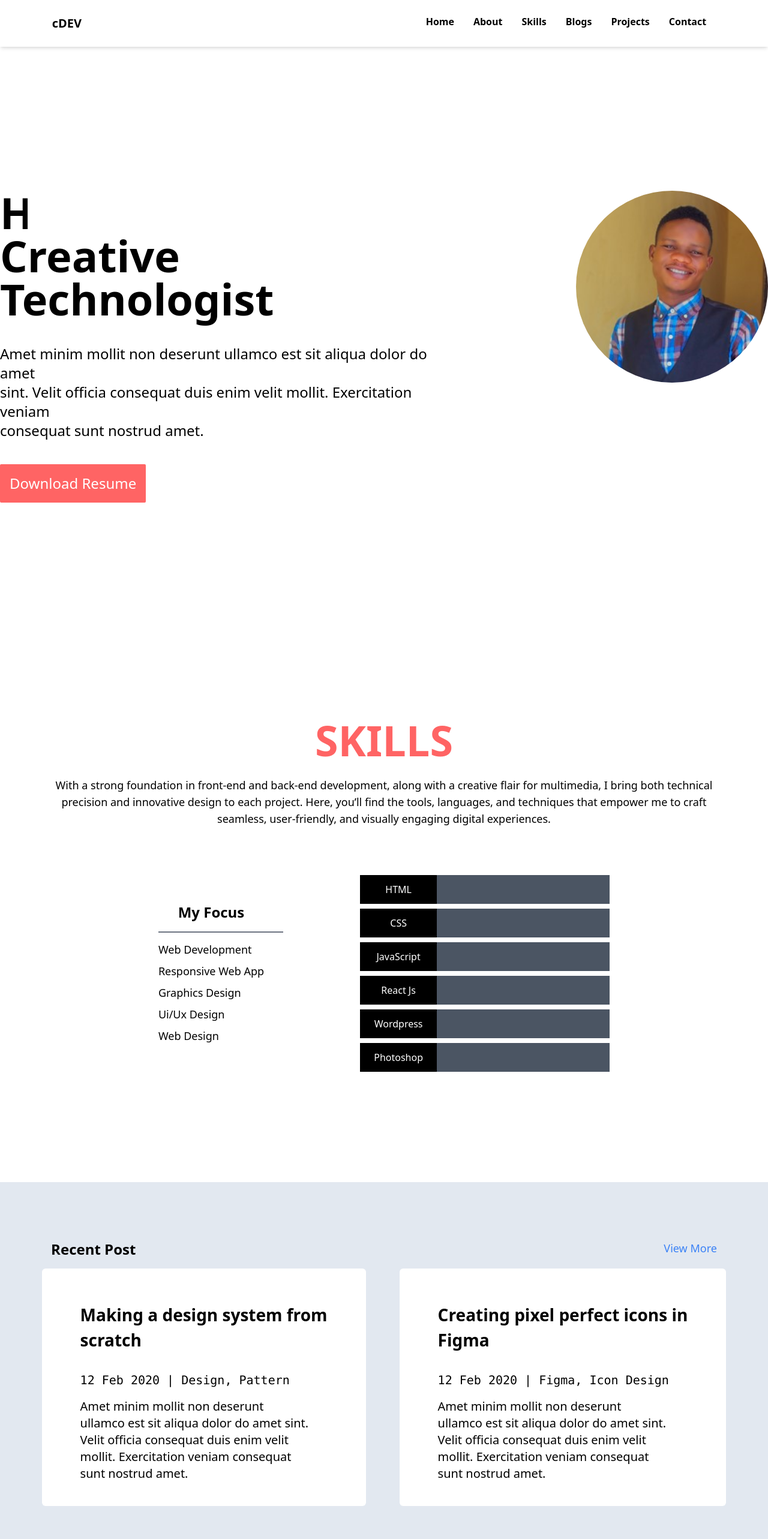
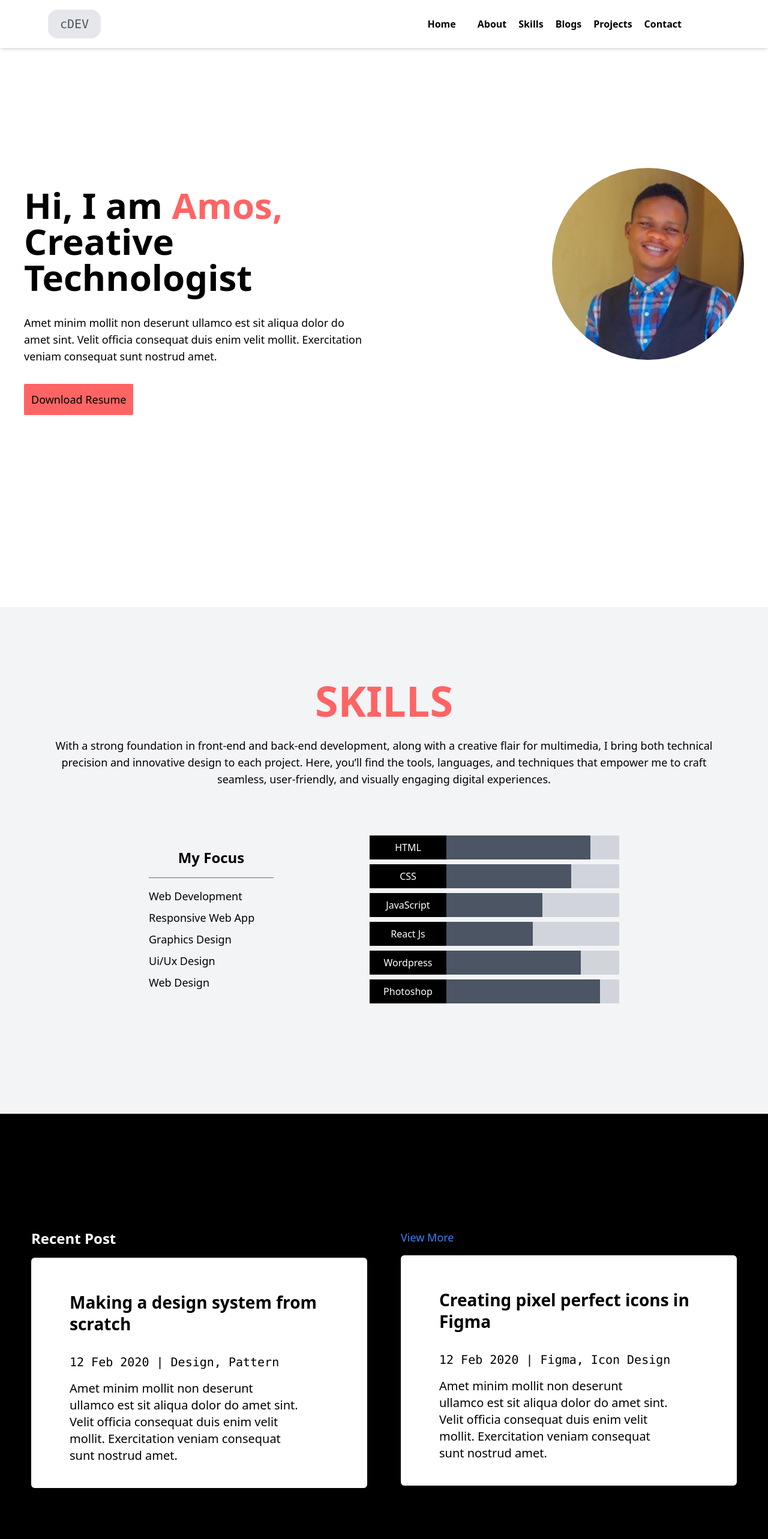
Before and after one commit to CreativeArm/Portfolio, a React (Vite) app: page / in a window 1280 px wide. Shown: the top 2566 px of the page at 60% size. Built offline with nearby package versions, Linux system fonts and the light colour scheme.

Commit message:
latest commit

```diff
--- a/src/components/Blog.jsx
+++ b/src/components/Blog.jsx
@@ -2,35 +2,49 @@ import React from "react";
 
 export default function Blog() {
   return (
-    <div className="bg-slate-200 py-20">
-      <div className="flex justify-center space-x-[55rem] py-4">
-        <h1 className="text-2xl font-semibold">Recent Post</h1>
-        <p className="text-blue-500 text-lg hover:text-blue-700">
-          <a href="#">View More</a>
-        </p>
-      </div>
-      <div className="flex justify-center space-x-14 ">
-        <div className="bg-white rounded-md px-16 py-10">
-          <h1 className="text-[28px] font-bold py-4">
-            Making a design system from <br /> scratch
+    <div className="bg-black md:py-40 py-32 ">
+      <div className="lg:flex justify-center lg:space-x-14 pt-4 ">
+        <div>
+          <h1 className="lg:text-2xl font-semibold text-white lg:py-4 mb-5 md:m-0 ml-12">
+            Recent Post
           </h1>
-          <pre className="text-xl py-4 ">12 Feb 2020 | Design, Pattern</pre>
-          <p className="max-w-[24rem]  text-xl">
-            Amet minim mollit non deserunt ullamco est sit aliqua dolor do amet
-            sint. Velit officia consequat duis enim velit mollit. Exercitation
-            veniam consequat sunt nostrud amet.
+          <div className="bg-white shadow-sm rounded-md md:px-16 md:py-10 md:text-start text-center mb-4 w-96 md:w-[35rem] py-20 mr-auto ml-auto">
+            <h1 className="md:text-[28px] md:font-bold md:py-4 md:max-w-md max-w-full text-3xl py-8">
+              Making a design system from scratch
+            </h1>
+            <pre className="md:text-xl md:py-4 text-lg py-5 ">
+              12 Feb 2020 | Design, Pattern
+            </pre>
+            <p className="md:max-w-[24rem]  md:text-xl max-w-80 text-center mr-auto ml-auto md:m-0 md:text-left">
+              Amet minim mollit non deserunt ullamco est sit aliqua dolor do
+              amet sint. Velit officia consequat duis enim velit mollit.
+              Exercitation veniam consequat sunt nostrud amet.
+            </p>
+          </div>
+        </div>
+        <div>
+          <p className="text-blue-500 text-lg hover:text-blue-700 py-4 md:block hidden">
+            <a href="#">View More</a>
           </p>
-        </div>
-        <div className="bg-white rounded-md py-10 px-16">
-          <h1 className="text-[28px] font-bold py-4 ">
-            Creating pixel perfect icons in <br /> Figma
-          </h1>
-          <pre className="text-xl py-4 ">12 Feb 2020 | Figma, Icon Design</pre>
-          <p className="max-w-[24rem] text-xl  ">
-            Amet minim mollit non deserunt ullamco est sit aliqua dolor do amet
-            sint. Velit officia consequat duis enim velit mollit. Exercitation
-            veniam consequat sunt nostrud amet.
-          </p>
+
+          <div className="bg-white shadow-sm rounded-md md:px-16 md:py-10 md:text-start text-center mb-4 w-96 md:w-[35rem] py-20 mr-auto ml-auto">
+            <h1 className="md:text-[28px] md:font-bold md:py-4 md:max-w-md max-w-80 mr-auto ml-auto text-3xl py-8 ">
+              Creating pixel perfect icons in Figma
+            </h1>
+            <pre className="text-xl py-4 ">
+              12 Feb 2020 | Figma, Icon Design
+            </pre>
+            <p className="md:max-w-[24rem]  md:text-xl max-w-80 text-center mr-auto ml-auto md:m-0 md:text-left ">
+              Amet minim mollit non deserunt ullamco est sit aliqua dolor do
+              amet sint. Velit officia consequat duis enim velit mollit.
+              Exercitation veniam consequat sunt nostrud amet.
+            </p>
+          </div>
+          <div className="">
+            <p className="text-blue-500 text-lg  py-4 md:hidden text-center bg-white p-2 rounded-sm block mr-auto ml-auto mt-10 w-32 hover:bg-transparent hover:border-2 hover:border-white hover:text-teal-50">
+              <a href="#">View More</a>
+            </p>
+          </div>
         </div>
       </div>
     </div>
--- a/src/components/Header.jsx
+++ b/src/components/Header.jsx
@@ -1,32 +1,144 @@
-import React from "react";
+import React, { useState } from "react";
 import { Link } from "react-router-dom";
 
 export default function Header() {
+  const [navbar, setNavbar] = useState(false);
+  const cancleClick = () => {
+    if (navbar === true) {
+      setNavbar(false);
+    }
+  };
+
   return (
-    <div className="bg-white flex justify-around py-6 gap-x-96 shadow-md sticky top-0">
     <div>
-        <h1 className="font-bold text-[20px]">cDEV</h1>
+      <nav className="bg-white shadow-md top-0 left-0 right-0 fixed md:h-auto ">
+        <div className="max-w-8xl mx-28 px-4 sm:px-6 lg:px-8">
+          <div className="flex items-center justify-between h-20">
+            <div className="flex-shrink-0 text-gray-600 -ml-16  ">
+              <Link
+                href={"/"}
+                onClick={cancleClick}
+                className="font-extralight h-10 rounded-2xl bg-gray-200 hover:bg-gray-300 hover:text-black px-5 p-3 text-xl font-mono  "
+              >
+                cDEV
+              </Link>
             </div>
-      <div className="flex">
+
+            <div className="hidden md:flex  ">
+              <div className="ml-4 flex items-center space-x-5 transition-all">
                 <Link to="/" className="mx-4 font-semibold hover:text-red-600">
                   Home
                 </Link>
-        <Link to="/about" className="mx-4 font-semibold hover:text-red-600">
+
+                <Link
+                  to="/about"
+                  className="mx-4 font-semibold hover:text-red-600"
+                >
                   About
                 </Link>
-        <Link to="/skills" className="mx-4 font-semibold hover:text-red-600">
+
+                <Link
+                  to="/skills"
+                  className="mx-4 font-semibold hover:text-red-600"
+                >
                   Skills
                 </Link>
-        <Link to="blog" className="mx-4 font-semibold hover:text-red-600">
+
+                <Link
+                  to="blog"
+                  className="mx-4 font-semibold hover:text-red-600"
+                >
                   Blogs
                 </Link>
-        <Link to="/projects" className="mx-4 font-semibold hover:text-red-600">
+
+                <Link
+                  to="/projects"
+                  className="mx-4 font-semibold hover:text-red-600"
+                >
                   Projects
                 </Link>
-        <Link to="/contact" className="mx-4 font-semibold hover:text-red-600">
+
+                <Link
+                  to="/contact"
+                  className="mx-4 font-semibold hover:text-red-600"
+                >
                   Contact
                 </Link>
               </div>
             </div>
+            <div className="md:hidden flex items-center ml-28">
+              <button
+                className="p-3 text-gray-200 rounded-lg outline-none focus:border-gray-400 hover:outline-2 hover:outline-gray-500 "
+                onClick={() => setNavbar(!navbar)}
+              >
+                {navbar ? (
+                  <div className="text-2xl ">
+                    <h1>X</h1>
+                  </div>
+                ) : (
+                  <div className="text-2xl flex  ">
+                    <h1 className="rotate-90 ">|||</h1>
+                  </div>
+                )}{" "}
+              </button>
+            </div>
+          </div>
+        </div>
+
+        {navbar && (
+          <div className="md:hidden">
+            <div className="px-2 pt-2 pb-3 space-y-1 sm:px-3 text-center">
+              <Link
+                to="/"
+                onClick={() => setNavbar(!navbar)}
+                className="text-gray-600 block hover:bg-gray-300 hover:text-black  p-5 border-b-2 border-gray-200 "
+              >
+                Home
+              </Link>
+
+              <Link
+                to="/about"
+                onClick={() => setNavbar(!navbar)}
+                className="text-gray-600 block hover:bg-gray-300 hover:text-black  p-5 border-b-2 border-gray-200 "
+              >
+                About
+              </Link>
+
+              <Link
+                to="/skills"
+                onClick={() => setNavbar(!navbar)}
+                className="text-gray-600 block hover:bg-gray-300 hover:text-black  p-5 border-b-2 border-gray-200 "
+              >
+                Skills
+              </Link>
+
+              <Link
+                to="blog"
+                onClick={() => setNavbar(!navbar)}
+                className="text-gray-600 block hover:bg-gray-300 hover:text-black  p-5 border-b-2 border-gray-200 "
+              >
+                Blogs
+              </Link>
+
+              <Link
+                to="/projects"
+                onClick={() => setNavbar(!navbar)}
+                className="text-gray-600 block hover:bg-gray-300 hover:text-black  p-5 border-b-2 border-gray-200 "
+              >
+                Projects
+              </Link>
+
+              <Link
+                to="/contact"
+                onClick={() => setNavbar(!navbar)}
+                className="text-gray-600 block hover:bg-gray-300 hover:text-black  p-5 border-b-2 border-gray-200 "
+              >
+                Contact
+              </Link>
+            </div>
+          </div>
+        )}
+      </nav>
+    </div>
   );
 }
--- a/src/components/Herosection.jsx
+++ b/src/components/Herosection.jsx
@@ -2,28 +2,27 @@ import React from "react";
 
 export default function Herosection() {
   return (
-    <div className="flex justify-center space-x-60 my-60">
+    <div className="py-20 md:px-10 md:py-10  md:flex md:justify-center md:space-x-60 md:my-60">
       <div>
-        <h1 className="text-7xl font-semibold ">
-          <div className="typing-effect">
+        <h1 className="md:text-6xl md:font-semibold md:text-start text-center text-3xl font-bold py-10 md:py-8 ">
+          <div className="md:typing-effect  ">
             Hi, I am <span className="text-red-100">Amos,</span>
           </div>
           Creative Technologist
         </h1>
-        <p className="mt-10 text-2xl">
+        <p className="max-w-lg lg:max-w-xl lg:text-left lg:text-lg text-center md:max-w-2xl md:mr-0 md:ml-0 flex mr-auto ml-auto ">
           Amet minim mollit non deserunt ullamco est sit aliqua dolor do amet{" "}
-          <br />
           sint. Velit officia consequat duis enim velit mollit. Exercitation
-          veniam <br /> consequat sunt nostrud amet.
+          veniam consequat sunt nostrud amet.
         </p>
 
-        <button className="bg-red-100 p-4 mt-10 text-2xl rounded-sm font-medium text-white hover:bg-red-900 mb- ">
+        <button className="bg-red-100 lg:text-lg lg:p-3 mt-8 p-4 mr-auto lg:ml-0 ml-[30%] mb-10 rounded-sm hover:bg-red-500">
           Download Resume
         </button>
       </div>
       <div className="">
         <div
-          className="h-80 w-80 rounded-full bg-black  bg-center items-center justify-center bg-cover"
+          className="h-80 w-80 md:rounded-full bg-black  bg-center items-center justify-center bg-cover mr-auto ml-auto"
           style={{
             backgroundImage: `url('/public/images/Amos.jpg')`,
           }}
--- a/src/components/Skills.jsx
+++ b/src/components/Skills.jsx
@@ -3,26 +3,27 @@ import React from "react";
 export default function Skills() {
   return (
     <>
-      <div className="py-24">
-        <h1 className="bg-white text-red-100 py-2 flex justify-center  font-bold text-[70px] ">
+      <div className="lg:py-24 bg-gray-100">
+        <h1 className=" text-red-100 py-2 flex justify-center  font-bold text-[70px] ">
           SKILLS
         </h1>
-        <p className=" text-lg text-center flex justify-center max-w-6xl ml-auto mr-auto">
+        <p className=" lg:text-lg max-w-sm text-left lg:text-center lg:mt-0 mt-10 flex justify-center lg:max-w-6xl  ml-auto mr-auto">
           With a strong foundation in front-end and back-end development, along
           with a creative flair for multimedia, I bring both technical precision
           and innovative design to each project. Here, you’ll find the tools,
           languages, and techniques that empower me to craft seamless,
           user-friendly, and visually engaging digital experiences.
         </p>
-        <div className="flex py-20 space-x-40 justify-center">
-          <div className="mt-auto mb-auto ">
+        <div className="lg:flex py-20 lg:space-x-40 justify-center">
+          <div className="lg:mt-auto lg:mb-auto ">
             <div>
-              <p className="relative text-center  text-2xl font-bold mb-8  after:justify-center after:mt-4 after:content-[''] after:block after:w-52 after:h-[2px] after:bg-gray-500 after:absolute ">
+              <p className="text-center  text-2xl font-bold mb-8 after:text-center   ">
                 My Focus
               </p>
+              <hr className="  h-0.5 -mt-4 mb-4 w-52 flex justify-center mr-auto ml-auto bg-gray-500" />
             </div>
-            <div>
-              <ul className="text-lg font-medium">
+            <div className="text-center lg:text-start mb-20 lg:mb-0">
+              <ul className="text-lg font-medium ">
                 <li className="mb-2">Web Development</li>
                 <li className="mb-2">Responsive Web App</li>
                 <li className="mb-2">Graphics Design</li>
@@ -31,54 +32,48 @@ export default function Skills() {
               </ul>
             </div>
           </div>
-          <div className="">
+          <div className="ml-10">
             <div className="flex mb-2">
-              <div className=" bg-black p-3 w-32 text-white font-medium text-center ">
+              <div className=" bg-black px-3 py-2 w-32 text-white font-medium text-center ">
                 HTML
               </div>
-              <div className="bg-gray-600 p-2 w-72 text-white font-medium">
-                {" "}
-              </div>
+              <div className="bg-gray-600 px-3 py-2  w-60 text-white font-medium"></div>
+              <div className="bg-gray-300 px-3 py-2 w-12 text-white font-medium"></div>
             </div>
             <div className="flex mb-2">
-              <div className=" bg-black p-3 w-32 text-white font-medium text-center ">
+              <div className=" bg-black px-3 py-2  w-32 text-white font-medium text-center ">
                 CSS
               </div>
-              <div className="bg-gray-600 p-2 w-72 text-white font-medium">
-                {" "}
-              </div>
+              <div className="bg-gray-600 px-3 py-2  w-52 text-white font-medium"></div>
+              <div className="bg-gray-300 px-3 py-2  w-20 text-white font-medium"></div>
             </div>
             <div className="flex mb-2">
-              <div className=" bg-black p-3  w-32 text-white font-medium text-center">
+              <div className=" bg-black px-3 py-2   w-32 text-white font-medium text-center">
                 JavaScript
               </div>
-              <div className="bg-gray-600 p-2 w-72 text-white font-medium">
-                {" "}
-              </div>
+              <div className="bg-gray-600 px-3 py-2  w-40 text-white font-medium"></div>
+              <div className="bg-gray-300 px-3 py-2  w-32 text-white font-medium"></div>
             </div>
             <div className="flex mb-2">
-              <div className=" bg-black p-3 w-32  text-white font-medium text-center">
+              <div className=" bg-black px-3 py-2  w-32  text-white font-medium text-center">
                 React Js
               </div>
-              <div className="bg-gray-600 p-2 w-72 text-white font-medium">
-                {" "}
-              </div>
+              <div className="bg-gray-600 px-3 py-2  w-36 text-white font-medium"></div>
+              <div className="bg-gray-300 px-3 py-2  w-36 text-white font-medium"></div>
             </div>
             <div className="flex mb-2">
-              <div className=" bg-black p-3 w-32  text-white font-medium text-center">
+              <div className=" bg-black px-3 py-2  w-32  text-white font-medium text-center">
                 Wordpress
               </div>
-              <div className="bg-gray-600 p-2 w-72 text-white font-medium">
-                {" "}
-              </div>
+              <div className="bg-gray-600 px-3 py-2  w-56 text-white font-medium"></div>
+              <div className="bg-gray-300 px-3 py-2  w-16 text-white font-medium"></div>
             </div>
             <div className="flex mb-2">
-              <div className=" bg-black p-3 w-32 text-white font-medium text-center">
+              <div className=" bg-black px-3 py-2  w-32 text-white font-medium text-center">
                 Photoshop
               </div>
-              <div className="bg-gray-600 p-2 w-72 text-white font-medium">
-                {" "}
-              </div>
+              <div className="bg-gray-600 px-3 py-2  w-64 text-white font-medium"></div>
+              <div className="bg-gray-300 px-3 py-2  w-8 text-white font-medium"></div>
             </div>
           </div>
         </div>
--- a/src/pages/Home.jsx
+++ b/src/pages/Home.jsx
@@ -12,8 +12,8 @@ export default function Home() {
       <Herosection />
       <Skills />
       <Blog />
-      <Projects />
-      <Contact />
+      {/* <Projects />
+      <Contact /> */}
     </div>
   );
 }
```
Lines whose indentation alone changed are shown as unchanged.
